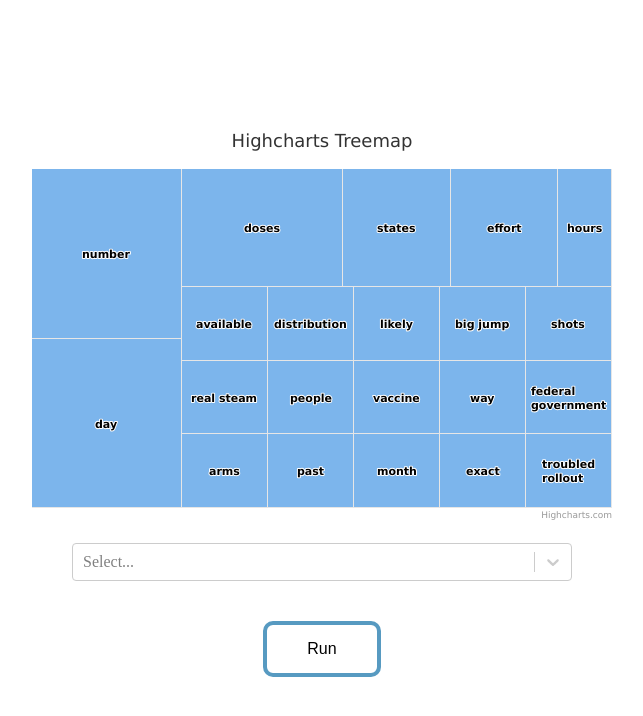
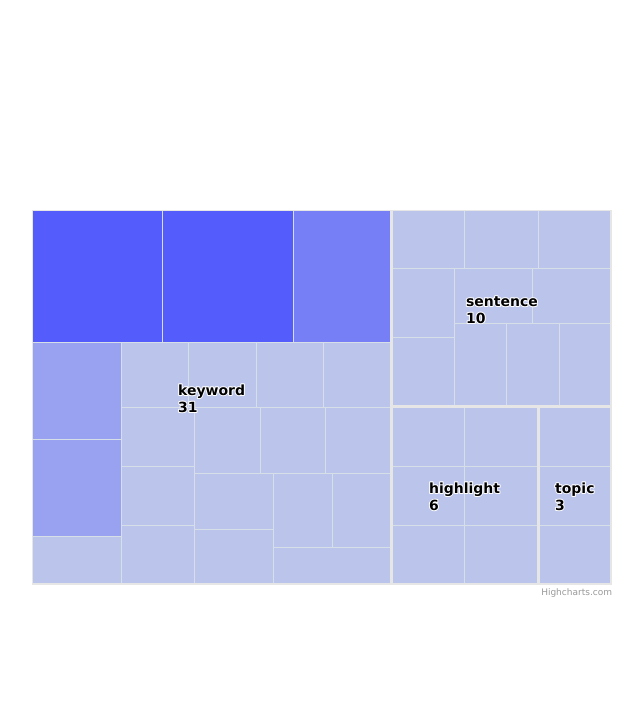
Before and after one commit to ispaniukSP/hackaton, a React (Create React App) app: page / in a window 1280 px wide. Shown: the top 716 px of the page, without its empty margins (318-961 px from the left). Built offline with nearby package versions, Linux system fonts and the light colour scheme.

Commit message:
add parent tree

```diff
--- a/src/components/AppTree/index.js
+++ b/src/components/AppTree/index.js
@@ -1,27 +1,71 @@
-import React from 'react'
+import React, {useState, useEffect} from 'react'
 import Highcharts, { format } from 'highcharts'
 import HighchartsTreeMap from 'highcharts/modules/treemap'
+import HighchartsColorAxis from 'highcharts/modules/heatmap.js'
 import ReactHighcharts from "highcharts-react-official";
+import { useDispatch, useSelector } from 'react-redux';
+import { getAnalyticsForm } from '../../store/actions/tree/tree.actions';
 
 export default function AppTree(props) {
-    const {options} = props;
     HighchartsTreeMap(Highcharts)
+    HighchartsColorAxis(Highcharts)
 
-    const configg = {
+    const dispatch = useDispatch()
+    const tree = useSelector(state => state.tree)
+
+    useEffect(() => {
+        if(!tree.treeLabels){
+            dispatch(getAnalyticsForm())
+        }
+    }, [tree.treeLabels])
+
+    const treeConfig = {
+        colorAxis: {
+            minColor: '#c6c6ea',
+            maxColor: '#4D4DFF',
+        },
+        legend: {
+            enabled: false
+           },
         series: [{
             type: 'treemap',
             layoutAlgorithm: 'squarified',
+            allowDrillToNode: true,
             animationLimit: 1000,
-            data: options
+            alternateStartingDirection: true,
+            align: 'center',
+            dataLabels: {
+                enabled: false
+            },
+            levels: [{
+                level: 1,
+                dataLabels: {
+                    enabled: true,
+                    format:'{point.name}</br><b>{point.value}</b>'
+                },
+                borderWidth: 3,
+                levelIsConstant: false
+            }, {
+                level: 1,
+                width: 50,
+                dataLabels: {
+                    style: {
+                        fontSize: '14px',
+                        textAlign: "center"
+                    },
+                    format:'{point.name}</br><b>{point.value}</b>',
+                }
+            }],
+            data: tree?.treeLabels
         }],
-        title: {
-            text: 'Highcharts Treemap'
-        }
+        title:{
+            text: null
+            }
     };
 
 
     return (
-        <ReactHighcharts highcharts={Highcharts} options={configg}>
+        <ReactHighcharts highcharts={Highcharts} options={treeConfig}>
 
         </ReactHighcharts>
     )
--- a/src/container/Home/index.js
+++ b/src/container/Home/index.js
@@ -3,38 +3,34 @@ import { useDispatch, useSelector } from 'react-redux'
 import AppTree from '../../components/AppTree'
 import AppButton from '../../components/Button'
 import AppSelect from '../../components/Select'
-import { getTypes, getTypesValues } from '../../store/actions/tree/tree.actions'
+// import { getTypes, getTypesValues } from '../../store/actions/tree/tree.actions'
 import * as Styled from './style'
 
 export default function Home() {
     const [currentType, setCurrentType] = useState('')
     const dispatch = useDispatch()
     const tree = useSelector(state => state.tree)
-    useEffect(() => {
-        if(!tree.treeTypes){
-            dispatch(getTypes())
-            setCurrentType()
-        }
-    }, [tree.treeTypes])
+    // useEffect(() => {
+    //     if(!tree.treeTypes){
+    //         dispatch(getTypes())
+    //         setCurrentType()
+    //     }
+    // }, [tree.treeTypes])
 
-    useEffect(() => {
-        if(!tree.treeLabels && tree.treeTypes){
-            dispatch(getTypesValues(tree?.treeTypes[0]))
-        }
-    }, [tree.treeLabels, tree.treeTypes])
+    // useEffect(() => {
+    //     if(!tree.treeLabels && tree.treeTypes){
+    //         dispatch(getTypesValues(tree?.treeTypes[0]))
+    //     }
+    // }, [tree.treeLabels, tree.treeTypes])
 
-    const findCount = () => {
-        dispatch(getTypesValues(currentType))
-    }
+    // const findCount = () => {
+    //     dispatch(getTypesValues(currentType))
+    // }
 
     return (
             tree.loader ? null : (
             <Styled.HomeContainer>
-                <AppTree options={tree.treeLabels} />
-                <AppSelect config={tree.treeTypes} chooseType={setCurrentType}/>
-                <AppButton onClick={() => findCount()}>
-                    Run
-                </AppButton>
+                <AppTree />
             </Styled.HomeContainer>)
     )
 }
--- a/src/store/actions/tree/tree.actions.js
+++ b/src/store/actions/tree/tree.actions.js
@@ -13,22 +13,33 @@ const treeFailure = (error) => ({
     error: error
 })
 
-export const getTypesValues = (getType) => async dispatch => {
+export const getAnalyticsForm = () => async dispatch => {
     try{
         dispatch(treeRequest())
-        const keywordsArr = data[0].labels.filter((label) => label.type === getType)
-            const wordsArr = [];
-            keywordsArr.map((label) => wordsArr.push(label.value))
-            const getUniqueWords = new Set([...wordsArr])
-            const result = [...new Set(
-                Array.from(getUniqueWords).map((word) => {
-                    const resultValue = keywordsArr.filter((label) => label.value === word).length
-                    return{
+        const labelTypes = [
+            ...new Set(data[0].labels.map((label) => label.type))
+        ]
+        const result = labelTypes.map((label) => ({
+                id: label,
+                name: label
+        }))
+        for(let i=0; i < labelTypes.length; i++){
+            const uniqueLabels = data[0].labels.filter((label) => label.type === labelTypes[i])
+            const getUniqueWords = [
+                ...new Set(
+                    uniqueLabels.map((label) => label.value)
+                )
+            ]
+            getUniqueWords.map((word) => {
+                const resultValue = uniqueLabels.filter((label) => label.value === word).length
+                result.push({
                         name: word,
                         value: resultValue,
-                    }
-                })
-            )];
+                        parent: labelTypes[i],
+                        colorValue: resultValue,
+                    })
+            })
+        }
         dispatch(treeSuccess(result));
     }catch(err){
         dispatch(treeFailure(err))
@@ -50,7 +61,7 @@ const getTypeFailure = (error) => ({
 export const getTypes = () => async dispatch => {
     try{
         dispatch(getTypeRequest())
-        const getTypes = [...new Set(data[0].labels.map((label) => label.type))]
+
         dispatch(getTypeSuccess(getTypes))
     }catch(err){
         dispatch(getTypeFailure(err))
```
Also changed, not shown: 1 other file (tests, documents, lock files or other folders).
